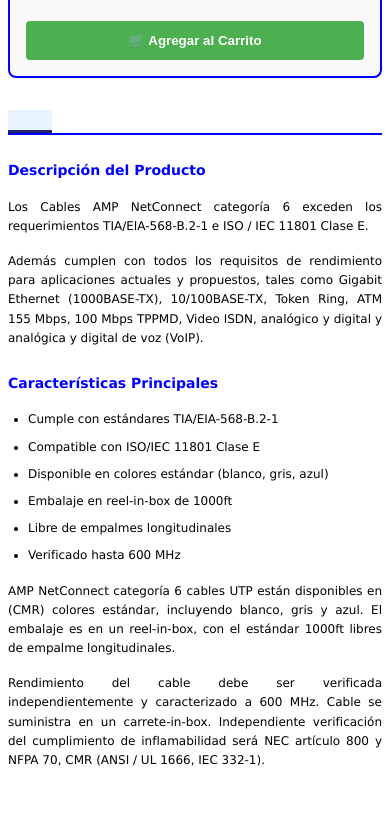
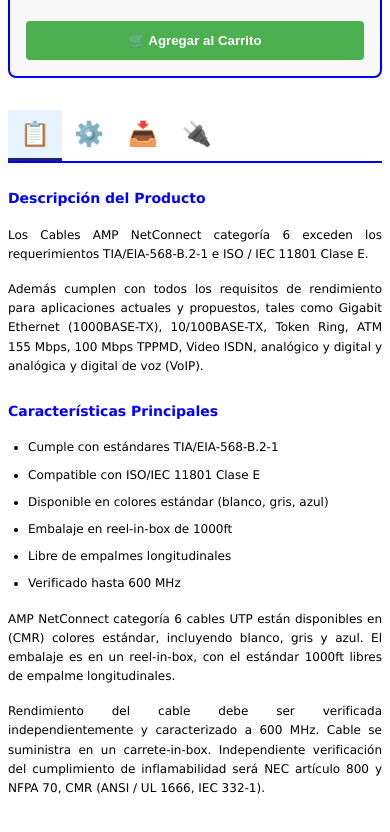
Before and after one commit to TevorDY/ds3comunicaciones-test, a plain HTML site: page index.html in a window 390 px wide. Shown: the part 878-1710 px from the top of the page. Drawn offline with Linux system fonts and the light colour scheme.

Commit message:
css correccion 2

```diff
--- a/css/style.css
+++ b/css/style.css
@@ -728,21 +728,15 @@
             /* Tabs: Solo mostrar iconos en móviles */
             .tabs__button {
                 padding: 12px 16px;
-                font-size: 20px;
-                min-width: 48px;
-                display: flex;
-                align-items: center;
-                justify-content: center;
+                font-size: 24px;
+                min-width: 52px;
+                overflow: hidden;
+                text-overflow: clip;
             }
 
-            /* Ocultar el texto dentro de los botones de tabs */
-            .tabs__button {
-                font-size: 0;
-            }
-
-            /* Mostrar solo los emojis/iconos con tamaño apropiado */
-            .tabs__button::before {
-                font-size: 20px;
+            /* Ocultar solo el texto pero mantener los emojis/iconos */
+            .tabs__button .tab-text {
+                display: none;
             }
 
             .download-section {
```
